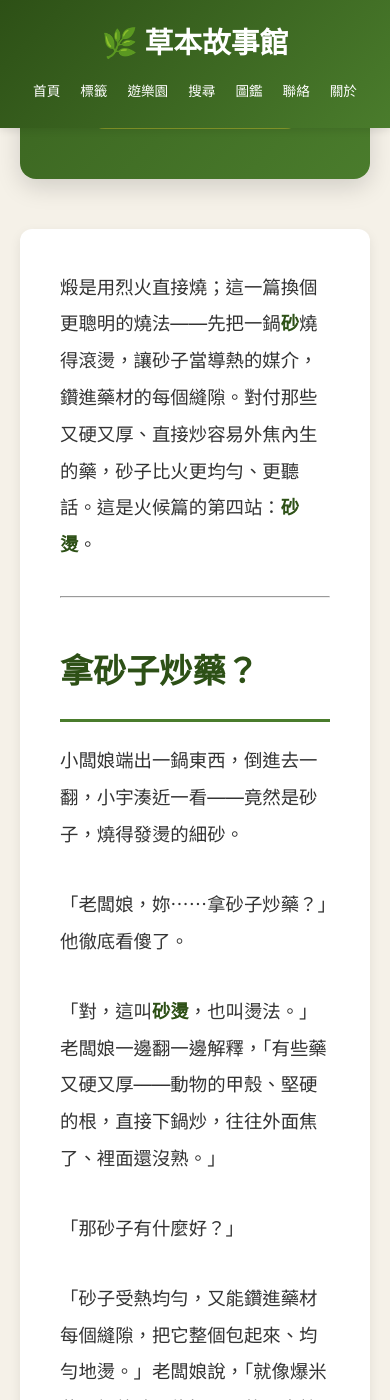
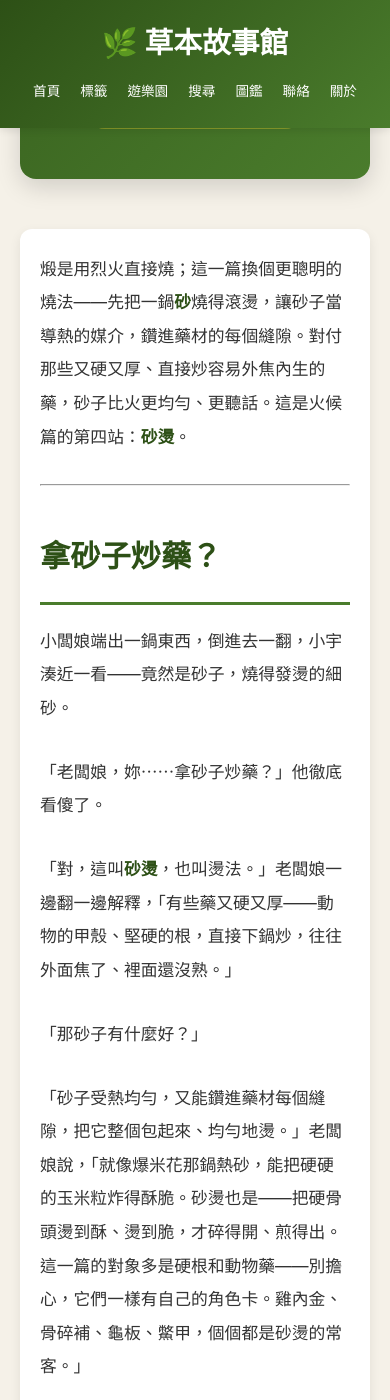
Before and after one commit to 10wang-creat/herbal-stories-v2, a Jekyll site: the page built from _stories/sha-tang.md, in a window 390 px wide and 1400 px high, scrolled down 530 px. Built offline with Jekyll 4.4.1, drawn with Linux system fonts in a browser that asks for light colours; a script that is not in the unit is left out; comment, search, counter and statistics services are not loaded; some of the changed text lies outside the part shown.

Commit message:
修改文章

```diff
--- a/_layouts/story.html
+++ b/_layouts/story.html
@@ -739,4 +739,26 @@
     font-size: 1em;
   }
 }
+/* 內文角色浮動圖：連續多張右浮動圖的排版處理 */
+.story-content img {
+  clear: right; /* 連續右浮動圖各自往下疊，不並排、不重疊 */
+  border-radius: 10px;
+}
+
+/* 響應式 - 手機：角色圖改置中區塊，避免窄螢幕擠壓內文 */
+@media (max-width: 600px) {
+  .story-content {
+    padding: 24px 20px;
+    font-size: 1.05em;
+  }
+
+  .story-content img {
+    float: none !important;
+    display: block;
+    width: 128px !important;
+    height: auto;
+    margin: 10px auto 20px !important;
+    clear: both;
+  }
+}
 </style>
--- a/_stories/sha-tang.md
+++ b/_stories/sha-tang.md
@@ -13,6 +13,23 @@
   - 質地酥脆
   - 減毒
 effects: "砂燙：以燒熱的潔淨河砂為導熱介質翻燙藥材。目的在使質堅或動物類藥材受熱均勻、質地酥脆易粉碎與煎出、去除非藥用部分（如去毛）、部分藥材藉此減毒。代表藥：砂燙雞內金、砂燙骨碎補。"
+ingredients:
+  - name: 雞內金
+    description: 砂燙代表藥｜砂燙後質地酥脆、便於粉碎，健脾消食化積更好發揮
+    image: jineijin.png
+    category: 消食
+  - name: 骨碎補
+    description: 砂燙代表藥｜砂燙去毛、質地酥脆，補肝腎、續筋接骨
+    image: gusuibu.png
+    category: 補腎
+  - name: 龜板
+    description: 砂燙代表藥｜砂燙醋淬後酥脆易煎、去腥，滋陰潛陽
+    image: guiban.png
+    category: 滋陰
+  - name: 鱉甲
+    description: 砂燙代表藥｜砂燙醋淬後酥脆，滋陰軟堅散結、退虛熱
+    image: biejia.png
+    category: 滋陰
 excerpt: "老闆娘端出一鍋燒得發燙的砂子，把藥材倒進去翻。小宇看傻了：拿砂子炒藥？她說：對付又硬又厚的藥，砂子比火更聽話。這是炮製系列・火候篇的第四站。"
 ---
 
@@ -30,7 +47,7 @@
 
 「那砂子有什麼好？」
 
-「砂子受熱均勻，又能鑽進藥材每個縫隙，把它整個包起來、均勻地燙。」老闆娘說，「就像爆米花那鍋熱砂，能把硬硬的玉米粒炸得酥脆。砂燙也是——把硬骨頭燙到酥、燙到脆，才碎得開、煎得出。這一篇跟上一篇一樣，對象多是硬根和動物藥，藥櫃裡也沒有它們的角色卡。」
+「砂子受熱均勻，又能鑽進藥材每個縫隙，把它整個包起來、均勻地燙。」老闆娘說，「就像爆米花那鍋熱砂，能把硬硬的玉米粒炸得酥脆。砂燙也是——把硬骨頭燙到酥、燙到脆，才碎得開、煎得出。這一篇的對象多是硬根和動物藥——別擔心，它們一樣有自己的角色卡。雞內金、骨碎補、龜板、鱉甲，個個都是砂燙的常客。」
 
 ---
 
@@ -53,15 +70,27 @@
 
 ---
 
-## 砂燙的常客（沒有角色卡，但值得認識）
+## 砂燙的常客
+
+<img src="/assets/images/characters/jineijin.png" alt="雞內金" style="float:right; width:100px; margin:0 0 10px 15px;">
 
 **雞內金**——砂燙後質地酥脆、便於粉碎，健脾消食的作用也更好發揮。
 
+<img src="/assets/images/characters/gusuibu.png" alt="骨碎補" style="float:right; width:100px; margin:0 0 10px 15px;">
+
 **骨碎補**——表面帶毛，砂燙後毛易去除、質地酥脆，方便入藥。
 
-**龜板、鱉甲**——質地堅硬的動物藥，砂燙後再醋淬，變得酥脆、去腥、易煎出，滋陰潛陽之效更好利用。
+<img src="/assets/images/characters/guiban.png" alt="龜板" style="float:right; width:100px; margin:0 0 10px 15px;">
 
-**馬錢子**——這是砂燙「減毒」的代表。生馬錢子毒性很強，砂燙的高溫能降低其毒性。
+**龜板**——質地堅硬的動物藥，砂燙後再醋淬，變得酥脆、去腥、易煎出，滋陰潛陽之效更好利用。
+
+<img src="/assets/images/characters/biejia.png" alt="鱉甲" style="float:right; width:100px; margin:0 0 10px 15px;">
+
+**鱉甲**——與龜板是一對，砂燙醋淬後同樣酥脆易煎，長於滋陰軟堅散結、退虛熱。
+
+<img src="/assets/images/characters/maqianzi.png" alt="馬錢子（有大毒，須專業炮製）" style="float:right; width:100px; margin:0 0 10px 15px;">
+
+**馬錢子**——這是砂燙「減毒」的代表（牠有大毒，連卡面都特意帶了警示標記）。生馬錢子毒性很強，砂燙的高溫能降低其毒性。
 
 > ⚠️ 馬錢子有大毒，其砂燙減毒必須嚴格控制、由專業炮製與醫師掌握用量，這裡只說明原理，絕不可自行處理或使用。
 
```
Also changed, not shown: _stories/cu-zhi.md (+7 -1 lines), _stories/duan.md (+22 -3 lines), _stories/fajiao-faya.md (+10 -2 lines).
